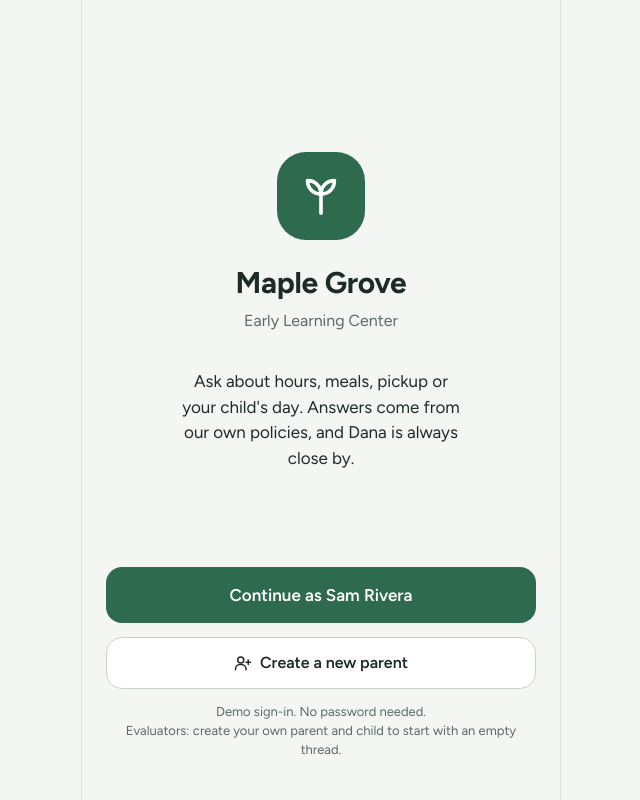
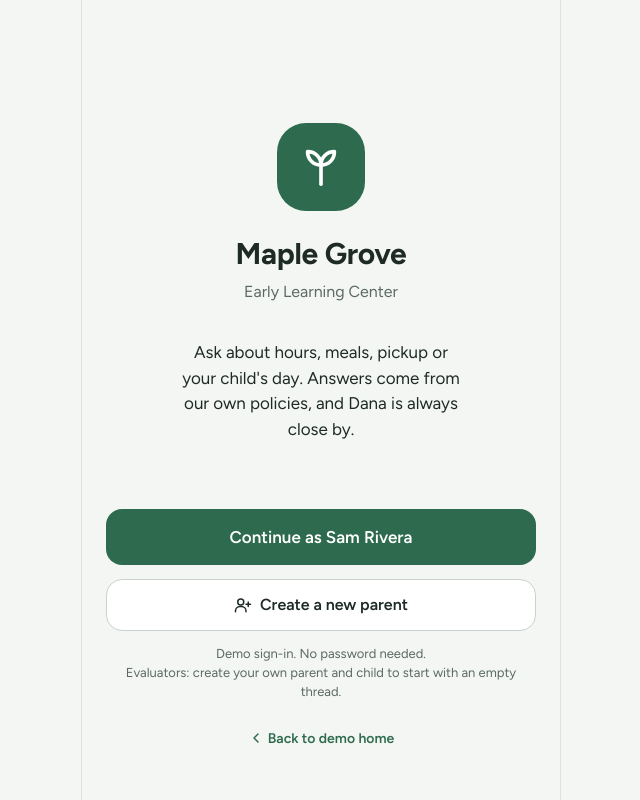
Before and after one commit to lily514/bw-help-desk, a React (Vite) app in the folder frontend/: page /parent in a window 1280 px wide. Shown: the whole page, without its empty margins (319-959 px from the left). Built offline with nearby package versions, Linux system fonts and the light colour scheme.

Commit message:
fix(parent): add a link back to the demo home on sign-in
Co-Authored-By: Claude Opus 5.5 <noreply@anthropic.com>

```diff
--- a/frontend/src/parent/SignIn.tsx
+++ b/frontend/src/parent/SignIn.tsx
@@ -1,5 +1,5 @@
 import { Link, useNavigate } from 'react-router'
-import { UserPlusIcon } from '../shared/icons'
+import { ChevronLeftIcon, UserPlusIcon } from '../shared/icons'
 import { Logo } from '../shared/Logo'
 import { DEMO_PARENT_ID, setParentId } from './session'
 
@@ -38,6 +38,10 @@ export function SignIn({ onSignIn }: { onSignIn: (id: string) => void }) {
           <br />
           Evaluators: create your own parent and child to start with an empty thread.
         </p>
+        <Link to="/" className="signin-home">
+          <ChevronLeftIcon size={16} />
+          Back to demo home
+        </Link>
       </div>
     </main>
   )
--- a/frontend/src/parent/parent.css
+++ b/frontend/src/parent/parent.css
@@ -112,6 +112,24 @@
   display: flex;
   flex-direction: column;
   gap: 14px;
+}
+
+/* Leaves the parent app for the landing page, e.g. to open the operator view. */
+.signin-home {
+  align-self: center;
+  display: inline-flex;
+  align-items: center;
+  gap: 4px;
+  min-height: var(--tap);
+  padding: 0 8px;
+  font-size: 14px;
+  font-weight: 600;
+  color: var(--accent);
+  text-decoration: none;
+}
+
+.signin-home:hover {
+  color: var(--accent-hover);
 }
 
 /* Create a demo parent */
```
